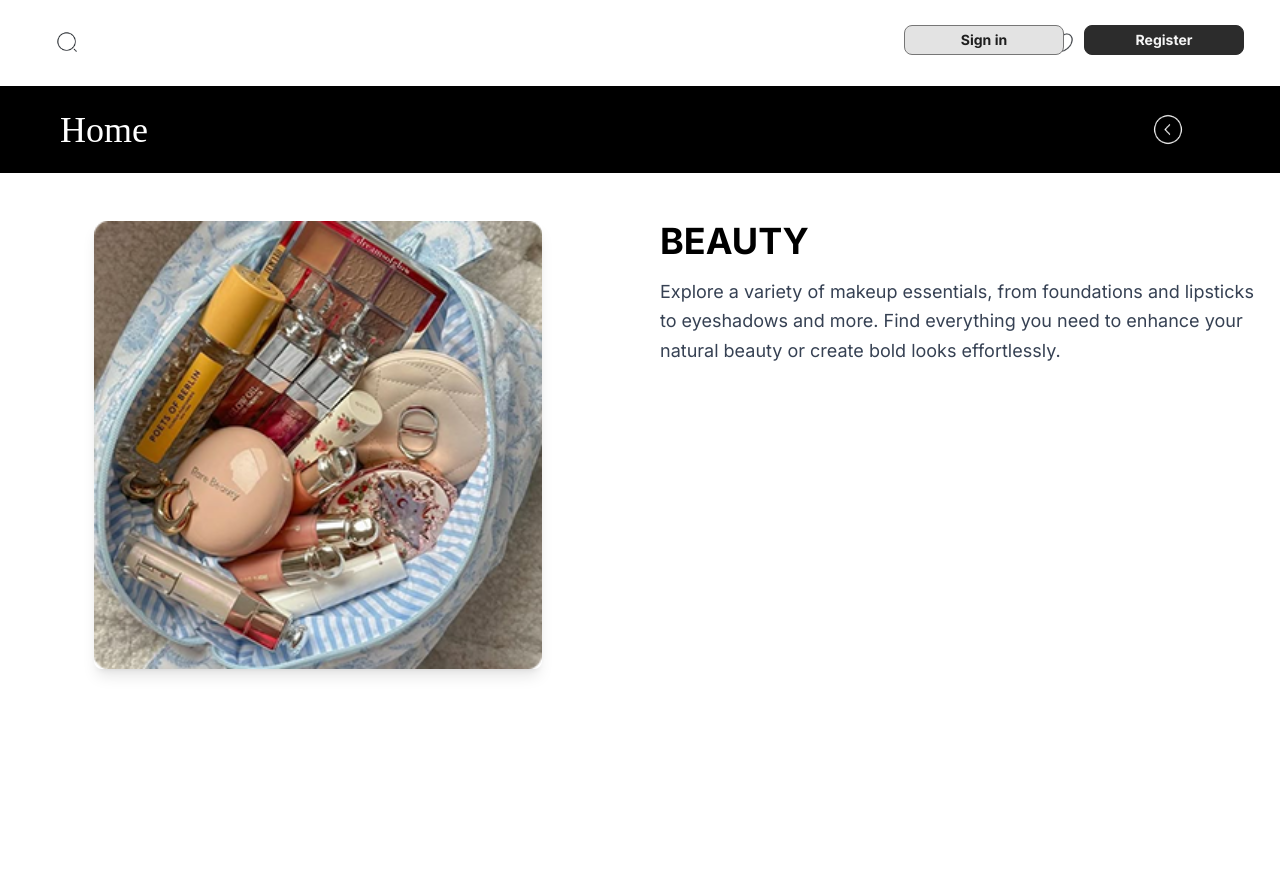
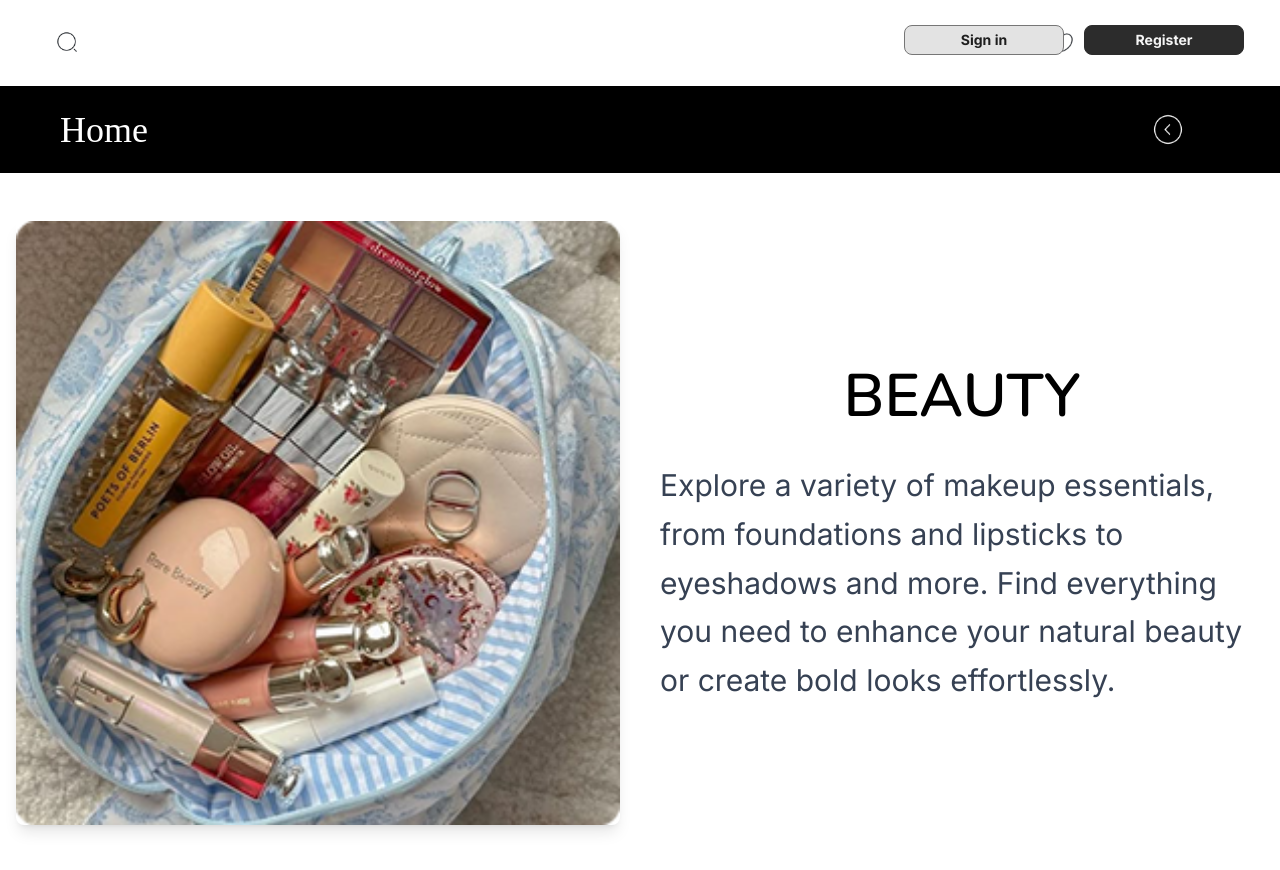
Before and after one commit to apinantianhaow/Projects, a React (Vite) app in the folder frontend/: page /category/beauty in a window 1280 px wide. Shown: the top 870 px of the page. Before the commit the page ends 800 px from the top, so only its background shows below. Built offline with nearby package versions, Linux system fonts and the light colour scheme; a web font is replaced by a local one.

Commit message:
Update CategoryPage

```diff
--- a/frontend/src/pages/CategoryPage.jsx
+++ b/frontend/src/pages/CategoryPage.jsx
@@ -47,7 +47,7 @@ const categoryData = {
   kids: {
     image: "/images/categorys/kids.png",
     description:
-      "kids products include a wide range of essential items designed for the care, comfort, and development of infants and young children. These products focus on safety, durability, and functionality to support parenting and child growth.",
+      "Kids products include a wide range of essential items designed for the care, comfort, and development of infants and young children. These products focus on safety, durability, and functionality to support parenting and child growth.",
   },
   beauty: {
     image: "/images/categorys/beauty.png",
@@ -78,15 +78,15 @@ function CategoryPage() {
             <img
               src={categoryInfo.image}
               alt={category}
-              className="w-full max-w-md h-auto rounded-lg shadow-lg object-cover"
+              className="w-full max-w-2xl h-auto rounded-lg shadow-lg object-cover"
             />
           </div>
 
           <div className="w-full md:w-1/2 text-center md:text-left">
-            <h1 className="text-4xl font-bold mb-4">
+            <h1 className="text-6xl font-semibold font-nunito text-center pt-[145px]">
               {category.toUpperCase()}
             </h1>
-            <p className="text-lg text-gray-700 leading-relaxed">
+            <p className="text-3xl text-gray-700 leading-relaxed font-inter mt-[35px]">
               {categoryInfo.description}
             </p>
           </div>
```
